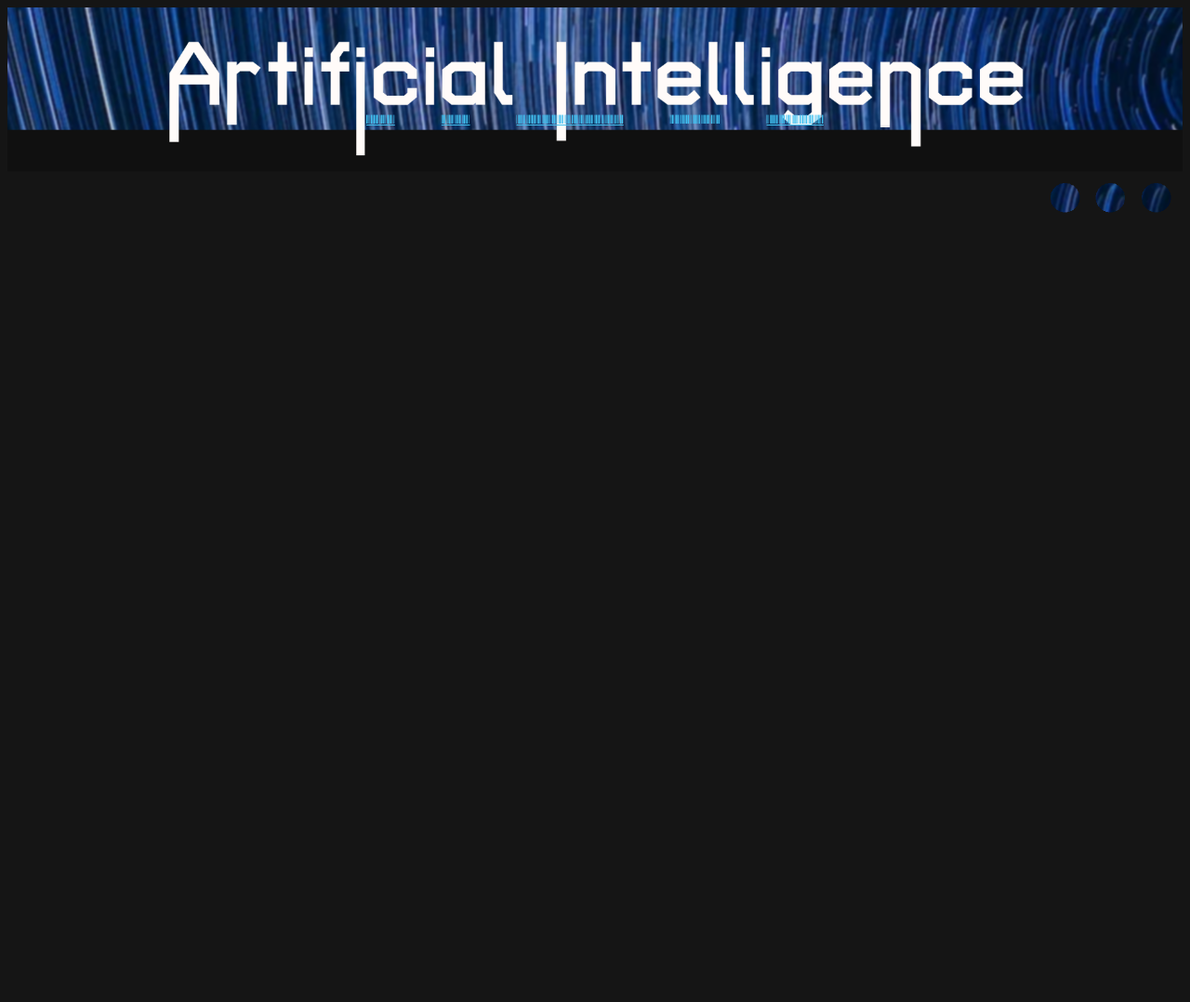
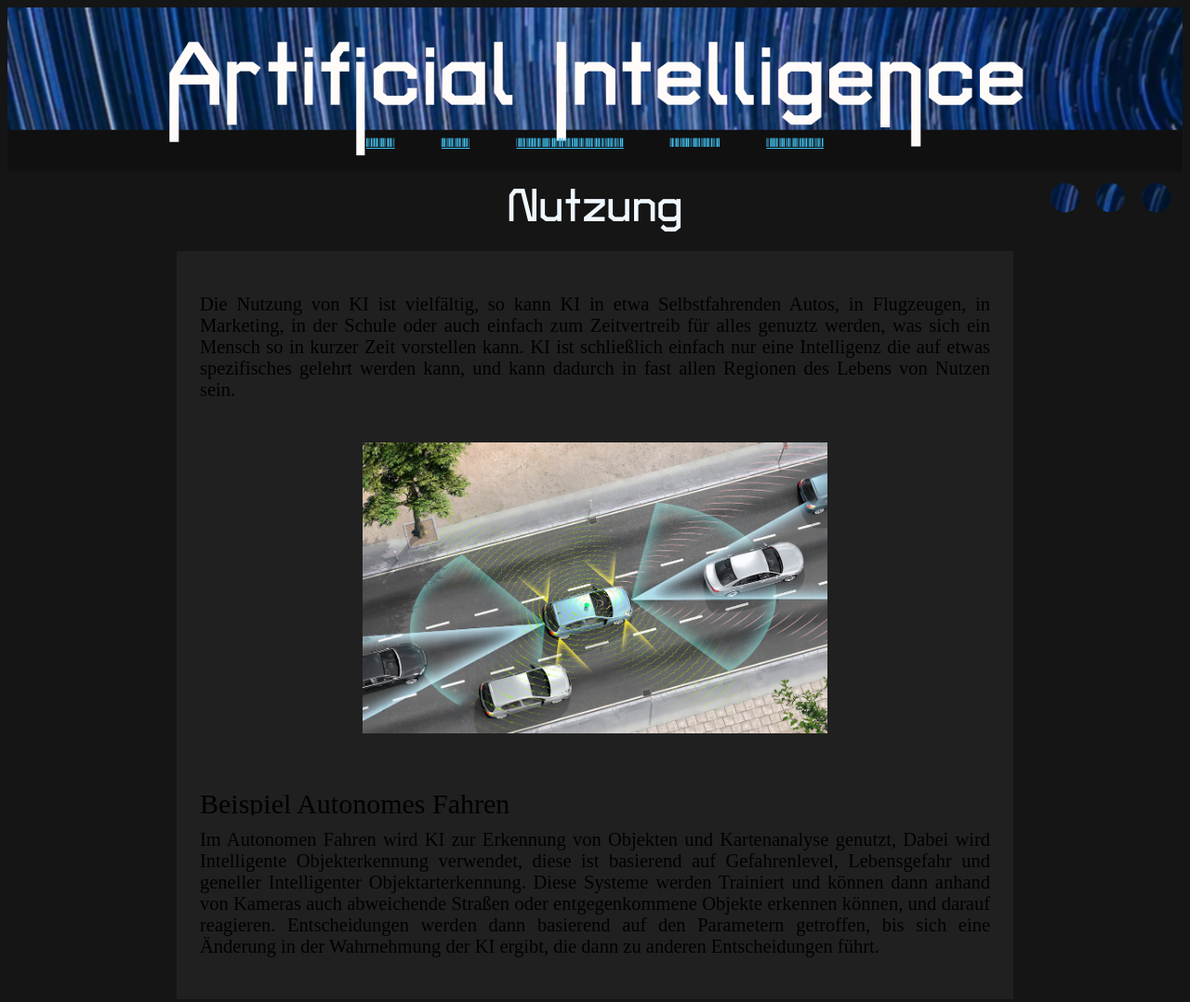
Before and after one commit to Anexity/KI_BBS2, a plain HTML site: page sites/nutzung.html in a window 1280 px wide. Shown: the whole page at 93% size. Before the commit the page ends 800 px from the top, so only its background shows below. Drawn offline with Linux system fonts and the light colour scheme.

Commit message:
a lot of stuff
zusammenfassung.html
nutzung.html
change style.css

```diff
--- a/sites/nutzung.html
+++ b/sites/nutzung.html
@@ -25,5 +25,47 @@
                 <p>Gefahren</p>
             </a>
         </nav>
+        <div class="headge">
+            <header>Nutzung</header>
+        </div>
+        <div style="margin-top:-80px">
+            <div class="Nutzout1">
+                <div class="nutzin1">
+                    <p>Die Nutzung von KI ist vielfältig, so kann KI in etwa Selbstfahrenden Autos, in Flugzeugen,
+                        in Marketing, in der Schule oder auch einfach zum Zeitvertreib für alles genuztz werden,
+                        was sich ein Mensch so in kurzer Zeit vorstellen kann. KI ist schließlich einfach nur eine
+                        Intelligenz die auf etwas spezifisches gelehrt werden kann, und kann dadurch in fast allen
+                        Regionen des Lebens von Nutzen sein.
+                    </p>
+                </div>
+            </div>
+            <div class="imgout1">
+                <a
+                href="https://www.movin4life.at/wordpress/wp-content/uploads/2019/05/movin4life-1-autonomes-fahren-1080p.jpg"
+                target="https://www.movin4life.at/wordpress/wp-content/uploads/2019/05/movin4life-1-autonomes-fahren-1080p.jpg">
+                    <img style="width:500px;border-color: aliceblue;border-width: 3px;"src="../assets/autonomes.jpg">
+                </a>
+            </div>
+            <div class="headout">
+                <div class="head2">
+                    <p>
+                        Beispiel Autonomes Fahren
+                    </p>
+                </div>
+            </div>
+            <div class="nutzout2">
+                <div class="nutzin2" style="margin-top:-60px">
+                    <p style="margin-top: -10px;">
+                        Im Autonomen Fahren wird KI zur Erkennung von Objekten und Kartenanalyse genutzt,
+                        Dabei wird Intelligente Objekterkennung verwendet, diese ist basierend auf Gefahrenlevel,
+                        Lebensgefahr und geneller Intelligenter Objektarterkennung.
+                        Diese Systeme werden Trainiert und können dann anhand von Kameras auch abweichende Straßen
+                        oder entgegenkommene Objekte erkennen können, und darauf reagieren. Entscheidungen werden dann
+                        basierend auf den Parametern getroffen, bis sich eine Änderung in der Wahrnehmung der KI
+                        ergibt, die dann zu anderen Entscheidungen führt.
+                    </p>
+                </div>
+            </div>
+        </div>
     </body>
 </html>
--- a/style/style.css
+++ b/style/style.css
@@ -16,10 +16,10 @@
     font-weight: 300;
 }
 
-nav {display:flex; justify-content: center; font-family: bar;position: relative; top:-140px}
+nav {display:flex; justify-content: center; font-family: bar;position: relative; top:-115px}
 nav a:hover {font-family: cyb; font-size: small; position: static;}
 nav a {display:inline-block; padding-inline:25px; justify-content: center; text-align: center;color: #40c0f0;}
-body {background-color: #151515}
+body {background-color: #151515;min-height:auto;}
 header {text-align: center;font-size: 50px; font-weight: 600; font-family: cyb;color:aliceblue;filter: blur(0.5px);padding-top:0px;
     padding-bottom:0px}
 .IdIm {display:inline-flex;justify-content: center;padding-left:2%;padding-right:5%;position:relative;top:-60px;
@@ -30,3 +30,12 @@ h2 {text-align: center; color: aliceblue; font-family: cyb; font-size: 45px; pos
 .hidden {position: relative;width:0px;height:0px; rotate: 270deg;top:125px;right:900px;
     color:aliceblue;text-decoration:none;font-family: cyb;}
 .headge {position: relative;top:-100px;}
+.zusammout, .zusammout2, .Nutzout1, .nutzout2, .headout
+{display:flex;width:900px;justify-self: center;margin:auto;}
+.zusammen, .zusammen2, .nutzin1, .nutzin2
+{display:flex;width:900px;justify-self: center;margin: auto; font-family: 'Times New Roman',
+    Times, serif;font-size: 20.5px; text-align: justify;padding:25px;background-color: #202020}
+.imgout1 {display:flex;width:900px;justify-content: center;margin:auto;background-color: #202020;}
+.imgout1 img:hover {filter:blur(2px)}
+.head2 {display:flex;width:900px;justify-self: center;margin: auto; font-family: 'Times New Roman',
+    Times, serif;font-size: 30px; text-align: center;padding:25px;background-color: #202020}
```
Also changed, not shown: sites/Zusammenfassung.html (+36 -0 lines), assets/autonomes.jpg (added), assets/example1.jpg (added).
